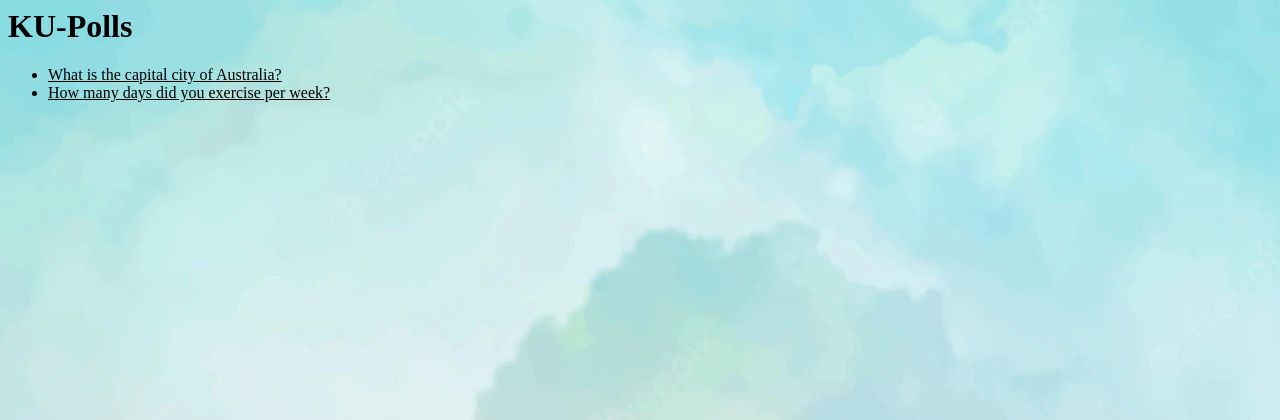
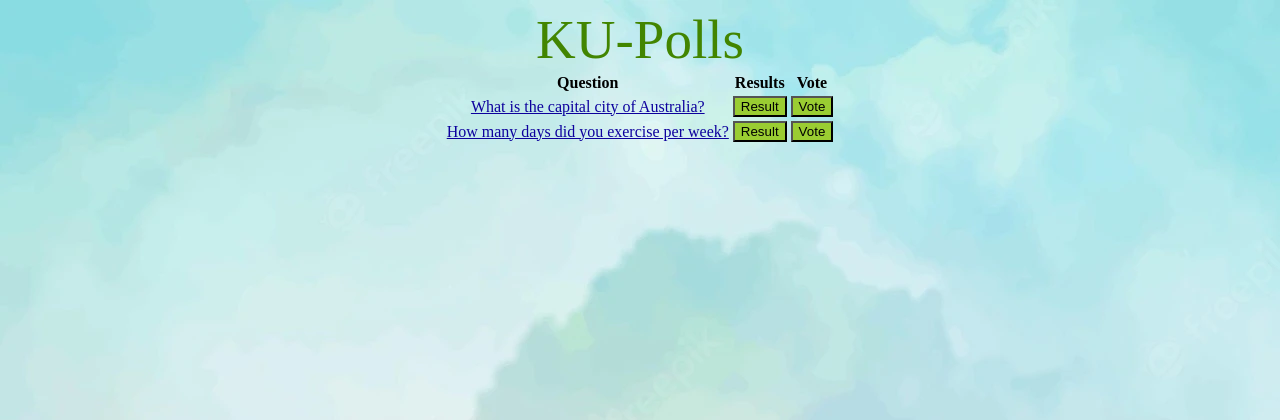
Before and after one commit to Kaniizs/ku-polls, a Django app: page /polls/ in a window 1280 px wide. Shown: the top 420 px of the page. Run offline with Django 4.2, Linux system fonts and the light colour scheme; data comes from the database, SQL or seed files in the repository; both versions use the stored data as it was after the commit.

Commit message:
Redirect a user to polls pages, Improve the view of votings result pages, Modify a back index page hyperlink to polls page

```diff
--- a/mysite/urls.py
+++ b/mysite/urls.py
@@ -1,22 +1,9 @@
-"""mysite URL Configuration
-
-The `urlpatterns` list routes URLs to views. For more information please see:
-    https://docs.djangoproject.com/en/4.1/topics/http/urls/
-Examples:
-Function views
-    1. Add an import:  from my_app import views
-    2. Add a URL to urlpatterns:  path('', views.home, name='home')
-Class-based views
-    1. Add an import:  from other_app.views import Home
-    2. Add a URL to urlpatterns:  path('', Home.as_view(), name='home')
-Including another URLconf
-    1. Import the include() function: from django.urls import include, path
-    2. Add a URL to urlpatterns:  path('blog/', include('blog.urls'))
-"""
 from django.contrib import admin
-from django.urls import include, path
+from django.urls import path, include
+from django.views.generic import RedirectView
 
 urlpatterns = [
+    path("", RedirectView.as_view(url='/polls/')),
     path('polls/', include('polls.urls')),
     path('admin/', admin.site.urls),
 ]
--- a/polls/models.py
+++ b/polls/models.py
@@ -6,9 +6,10 @@ from django.utils import timezone
 
 
 class Question(models.Model):
+    """A model class for Question"""
     question_text = models.CharField(max_length=200)
     pub_date = models.DateTimeField('date published')
-    end_date = models.DateTimeField('date ended', null=True, default=None)
+    end_date = models.DateTimeField('date ended', null=True, blank=True)
 
     @admin.display(
         boolean=True,
@@ -16,15 +17,15 @@ class Question(models.Model):
         description='Published recently?',
     )
     def was_published_recently(self):
-        """Return a boolean whenever the question was published recently"""
+        """Return a boolean whether the question was published recently less than 1 day or not."""
         return timezone.localtime() - datetime.timedelta(days=1) <= self.pub_date <= timezone.localtime()
 
     def is_published(self):
-        """Return a boolean whenever the question was published"""
+        """Return a boolean whether the question was published"""
         return self.pub_date <= timezone.localtime()
 
     def can_vote(self):
-        """Return a boolean whenever the question is allowed to vote"""
+        """Return a boolean whether the question is not exceed the ending date"""
         if self.end_date is None:
             return timezone.localtime() >= self.pub_date
         return self.end_date >= timezone.localtime() >= self.pub_date
@@ -35,6 +36,7 @@ class Question(models.Model):
 
 
 class Choice(models.Model):
+    """A model class for Choice"""
     question = models.ForeignKey(Question, on_delete=models.CASCADE)
     choice_text = models.CharField(max_length=200)
     votes = models.IntegerField(default=0)
--- a/polls/static/polls/style.css
+++ b/polls/static/polls/style.css
@@ -1,6 +1,24 @@
-li a {
-    color: rgb(0, 0, 0);
+a {
+    color: rgb(13, 0, 157);
 }
 body {
     background: rgb(255, 255, 255) url("images/background.png") no-repeat;
 }
+table caption{
+    font-size: 45;
+    color: rgb(66, 133, 0);
+}
+button {
+    background-color: yellowgreen;
+    margin: auto;
+
+}
+
+table {
+    text-align: center;
+    width: auto;
+    margin-left: auto;
+    margin-right: auto;
+    margin-top: auto;
+    margin-bottom: auto;
+}
--- a/polls/templates/polls/index.html
+++ b/polls/templates/polls/index.html
@@ -1,18 +1,42 @@
 {% load static %}
-<title>KU-Polls</title>
+
 <link rel="stylesheet" href="{% static 'polls/style.css' %}">
-<h1>KU-Polls</h1>
 
 {% if latest_question_list %}
-    <ul>
-    {% for question in latest_question_list %}
-        {% if question.can_vote %}
-            <li><a href="{% url 'polls:detail' question.id %}">{{ question.question_text }}</a></li>
-        {% else %}
-            <li><a href="{% url 'polls:results' question.id %}">{{ question.question_text }}</a></li>
-        {% endif %}
-    {% endfor %}
-    </ul>
+<table>
+    <caption style="font-size: 55;">KU-Polls</caption>
+        <tr>
+            <th>Question</th>
+            <th>Results</th>
+            <th>Vote</th>
+        </tr>
+    </thead>
+    <tbody>
+        {% for question in latest_question_list %}
+            {% if question.can_vote %}
+                <tr>
+                    <td><a href="{% url 'polls:detail' question.id %}">{{ question.question_text }}</a></td>
+                    <td><a href="{% url 'polls:results' question.id %}"><button type="button">{{"Result"}}</button></a></td>
+                    <td><a href="{% url 'polls:detail' question.id %}"><button type="button">{{"Vote"}}</button></a></td>
+                </tr>
+            {% else %}
+                <tr>
+                    <td><a>{{ question.question_text }}</a></td>
+                    <td><a href="{% url 'polls:results' question.id %}"><button type="button">{{"Result"}}</button></a></td>
+                    <td><a>{{ message }}</a></td>
+                </tr>
+            {% endif %}
+
+        {% endfor %}
+    </tbody>
+</table>
 {% else %}
     <p>No polls are available.</p>
 {% endif %}
+
+
+{% if messages %}
+    {% for message in messages %}
+        <p>{% if message.tags %} {% endif %} {{ message }}</p>
+    {% endfor %}
+{% endif %}
--- a/polls/tests.py
+++ b/polls/tests.py
@@ -61,7 +61,7 @@ class QuestionModelTests(TestCase):
         future_question = create_question(question_text='Future question.', days=5)
         url = reverse('polls:detail', args=(future_question.id,))
         response = self.client.get(url)
-        self.assertEqual(response.status_code, 404)
+        self.assertEqual(response.status_code, 302)
 
     def test_past_question(self):
         """
--- a/polls/urls.py
+++ b/polls/urls.py
@@ -1,6 +1,7 @@
 from django.urls import path
 
 from . import views
+
 
 app_name = 'polls'
 urlpatterns = [
--- a/polls/views.py
+++ b/polls/views.py
@@ -1,6 +1,7 @@
+from django.contrib import messages
 from django.utils import timezone
-from django.http import HttpResponseRedirect,HttpResponse
-from django.shortcuts import get_object_or_404, render
+from django.http import HttpResponseRedirect,HttpResponse,Http404
+from django.shortcuts import get_object_or_404, render, redirect
 from django.urls import reverse
 from django.views import generic
 
@@ -21,6 +22,8 @@ class IndexView(generic.ListView):
         ).order_by('-pub_date')[:5]
 
 
+
+
 class DetailView(generic.DetailView):
     model = Question
     template_name = 'polls/detail.html'
@@ -29,6 +32,29 @@ class DetailView(generic.DetailView):
         Excludes any questions that aren't published yet.
         """
         return Question.objects.filter(pub_date__lte=timezone.localtime())
+
+    def get(self, request, pk):
+        """
+        Show the detail of the polls page if can_vote method is True,if not redirect to the results pages.
+        """
+        question = get_object_or_404(Question, pk=pk)
+
+        # if a question is available to vote then redirect into details page.
+
+        if question.can_vote() and question.is_published():
+             return render(request, 'polls/detail.html', {'question': question,})
+        # Else show an error message and redirect to index pages
+        elif not question.is_published():
+            messages.error(request, 'This question is not available for voting right now.')
+            return redirect('polls:index')
+        elif not question.can_vote():
+            messages.error(request, 'This question is already ended.')
+            return redirect('polls:results')
+
+
+
+
+
 
 
 
```
Also changed, not shown: polls/templates/polls/detail.html (+12 -5 lines), polls/templates/polls/results.html (+15 -7 lines), db.sqlite3.
